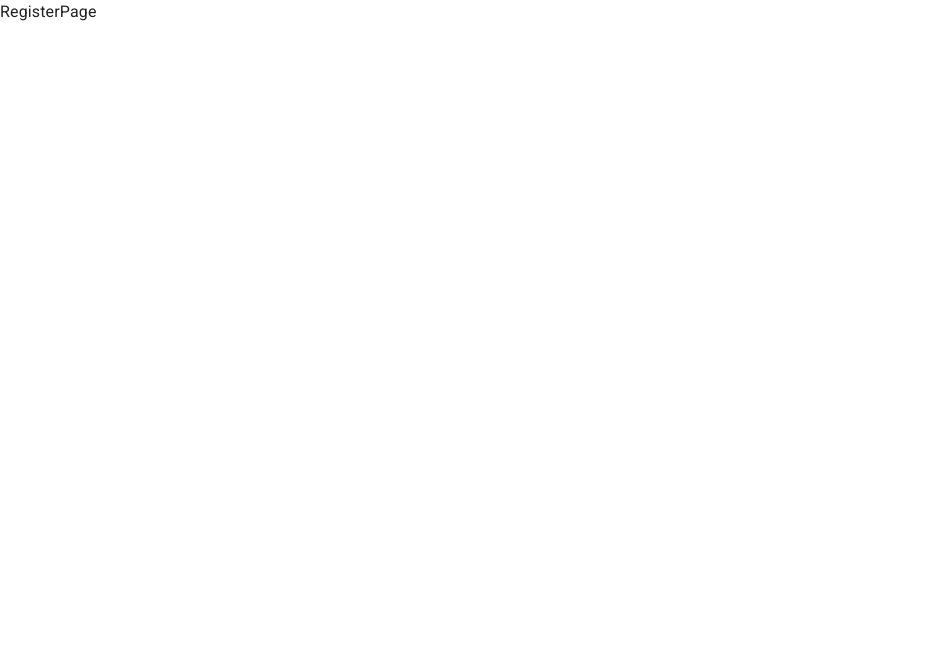
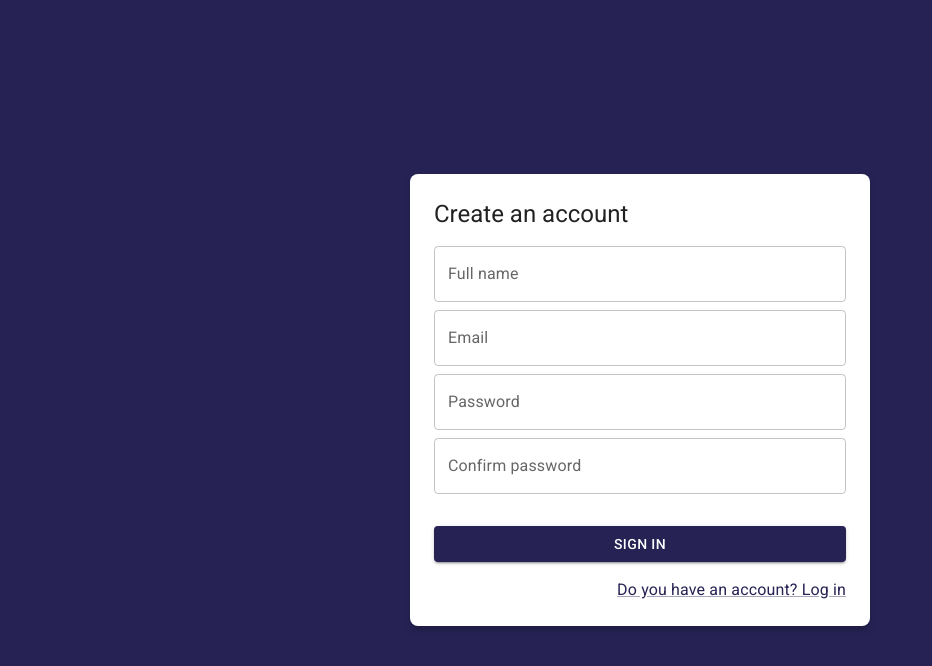
Before and after one commit to JhonEduard26/journal-app, a React (Vite) app: page /auth/register in a window 1280 px wide. Shown: the top 666 px of the page, without its empty margins (0-932 px from the left). Built offline with nearby package versions, Linux system fonts and the light colour scheme.

Commit message:
[ADD] registerpage design

```diff
--- a/src/auth/pages/RegisterPage.jsx
+++ b/src/auth/pages/RegisterPage.jsx
@@ -1,5 +1,59 @@
+import { Link as RouterLink } from 'react-router-dom'
+import { Button, Grid, Link, TextField } from '@mui/material'
+import { AuthLayout } from '../layout/AuthLayout'
+
 export const RegisterPage = () => {
   return (
-    <div>RegisterPage</div>
+    <AuthLayout title='Create an account'>
+      <form>
+        <Grid container spacing={0} sx={{ mt: 2 }}>
+          <Grid item xs={12} sx={{ mb: 1 }}>
+            <TextField
+              fullWidth
+              label="Full name"
+              type="text"
+              placeholder="Your name"
+            />
+          </Grid>
+          <Grid item xs={12} sx={{ mb: 1 }}>
+            <TextField
+              fullWidth
+              label="Email"
+              type="email"
+              placeholder="youremail@mail.com"
+            />
+          </Grid>
+          <Grid item xs={12} sx={{ mb: 1 }}>
+            <TextField
+              fullWidth
+              label="Password"
+              type="password"
+              placeholder="*********"
+            />
+          </Grid>
+          <Grid item xs={12} sx={{ mb: 1 }}>
+            <TextField
+              fullWidth
+              label="Confirm password"
+              type="password"
+              placeholder="*********"
+            />
+          </Grid>
+
+          <Grid container spacing={2} sx={{ mb: 2, mt: 1 }}>
+            <Grid item xs={12}>
+              <Button variant="contained" fullWidth>Sign in</Button>
+            </Grid>
+          </Grid>
+
+          <Grid container justifyContent="end">
+            <Link component={RouterLink} to="/auth/login">
+              Do you have an account? Log in
+            </Link>
+          </Grid>
+
+        </Grid>
+      </form>
+    </AuthLayout>
   )
 }
```
